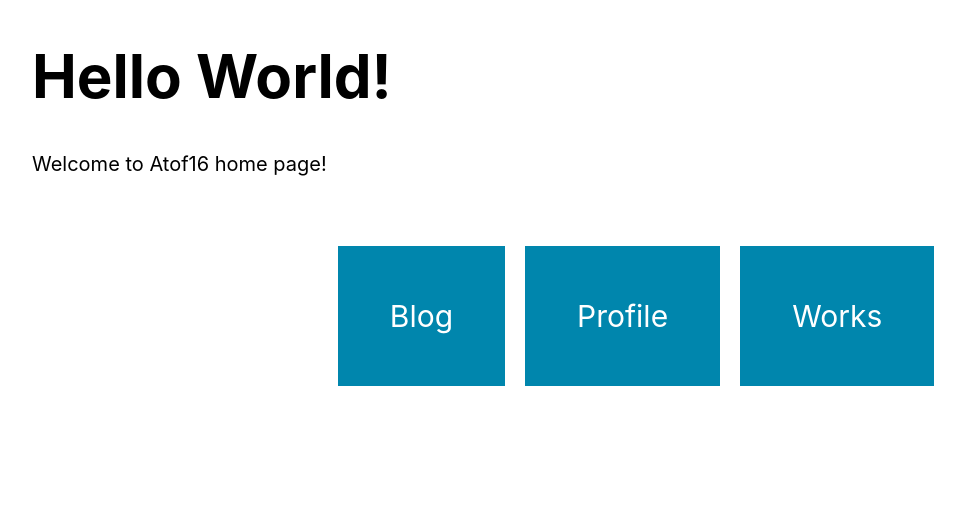
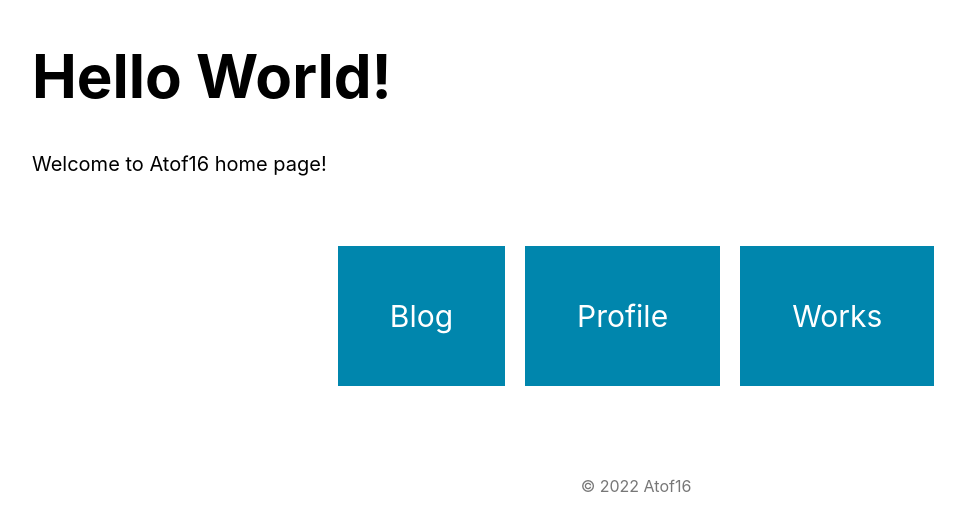
Before and after one commit to atof16/atof16-blog, a Next.js app: page / in a window 1280 px wide. Shown: the top 530 px of the page, without its empty margins (4-969 px from the left). Built offline with nearby package versions, Linux system fonts and the light colour scheme.

Commit message:
フッターの作成

```diff
--- /dev/null
+++ b/src/components/footer.js
@@ -0,0 +1,9 @@
+import styles from './footer.module.css';
+
+export default function Footer() {
+  return (
+    <footer className={styles.footer}>
+      <p className={styles.footerCopyright}>© 2022 Atof16</p>
+    </footer>
+  );
+}
--- /dev/null
+++ b/src/components/footer.module.css
@@ -0,0 +1,17 @@
+.footer {
+  max-width: 840px;
+  padding-left: 20px;
+  padding-right: 20px;
+  margin-left: auto;
+  margin-right: auto;
+  margin-top: 40px;
+  margin-bottom: 40px;
+}
+
+.footerCopyright {
+  font-size: 16px;
+  align-items: center;
+  justify-content: center;
+  text-align: center;
+  color: #777;
+}
--- a/src/components/layout.js
+++ b/src/components/layout.js
@@ -1,3 +1,4 @@
+import Footer from './footer';
 import Header from './header';
 
 export default function Layout({ children }) {
@@ -5,6 +6,7 @@ export default function Layout({ children }) {
     <div>
       <Header />
       <main>{children}</main>
+      <Footer />
     </div>
   );
 }
--- a/src/pages/index.js
+++ b/src/pages/index.js
@@ -1,5 +1,6 @@
 import Head from 'next/head';
 import Link from 'next/link';
+import Footer from '../components/footer';
 import styles from '../styles/Home.module.css';
 
 export default function Home() {
@@ -25,6 +26,7 @@ export default function Home() {
           </Link>
         </div>
       </nav>
+      <Footer />
     </div>
   );
 }
```
